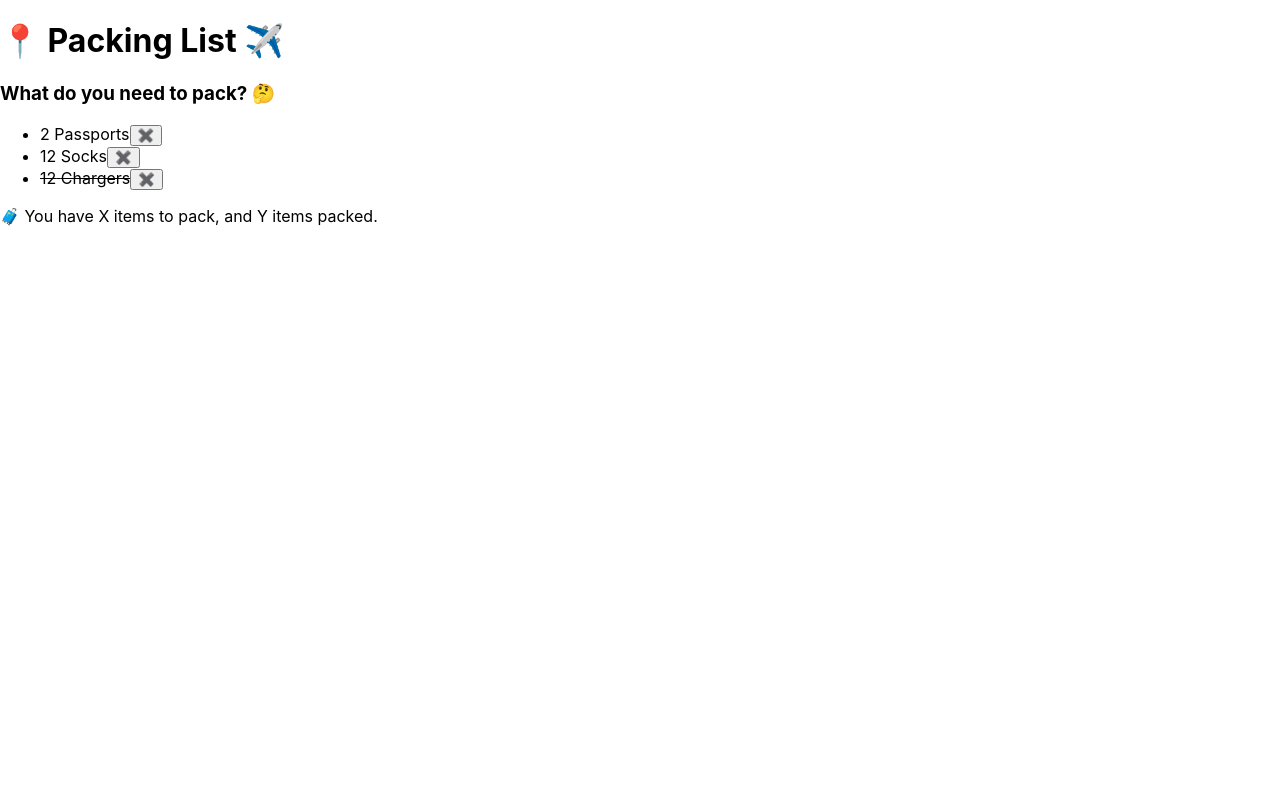
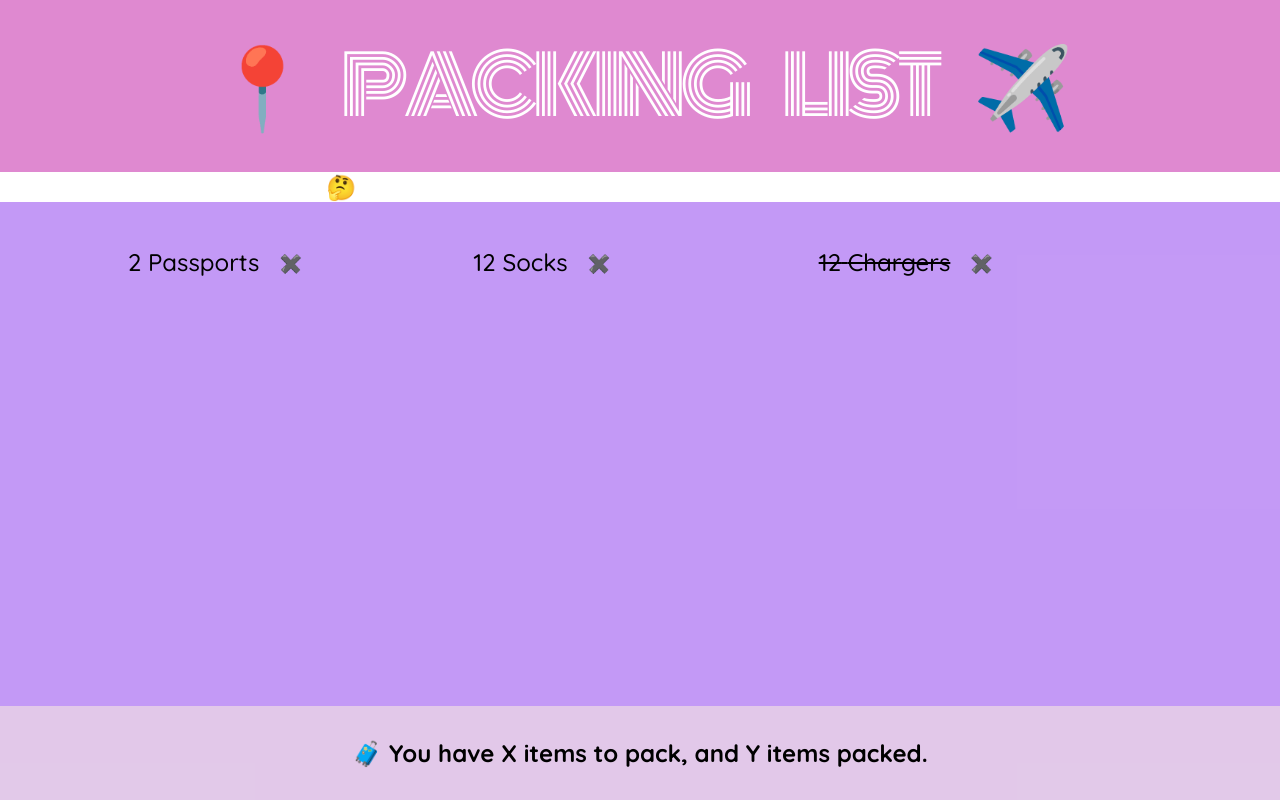
Before and after one commit to habiba2m/travel-list, a React (Create React App) app: page / in a window 1280 px wide. Built offline with nearby package versions, Linux system fonts and the light colour scheme.

Commit message:
add styles

```diff
--- a/src/index.css
+++ b/src/index.css
@@ -1,13 +1,119 @@
-body {
+@import url("https://fonts.googleapis.com/css2?family=Monoton&family=Quicksand:wght@500;700&display=swap");
+
+* {
   margin: 0;
-  font-family: -apple-system, BlinkMacSystemFont, 'Segoe UI', 'Roboto', 'Oxygen',
-    'Ubuntu', 'Cantarell', 'Fira Sans', 'Droid Sans', 'Helvetica Neue',
-    sans-serif;
-  -webkit-font-smoothing: antialiased;
-  -moz-osx-font-smoothing: grayscale;
+  padding: 0;
+  box-sizing: border-box;
 }
 
-code {
-  font-family: source-code-pro, Menlo, Monaco, Consolas, 'Courier New',
-    monospace;
+html {
+  font-size: 62.5%;
 }
+
+body {
+  font-size: 2.4rem;
+  font-family: sans-serif;
+  color: #ffffff;
+  font-family: "Quicksand";
+  font-weight: 500;
+}
+
+.app {
+  width: 100%;
+  height: 100vh;
+  display: grid;
+  grid-template-rows: auto auto 1fr auto;
+}
+
+h1 {
+  text-align: center;
+  background-color: #df89d0;
+  font-family: "Monoton";
+  font-size: 8rem;
+  text-transform: uppercase;
+  font-weight: 400;
+  word-spacing: 30px;
+  letter-spacing: -5px;
+  padding: 2.4rem 0;
+}
+
+.form-question {
+  color: #ebda7b;
+}
+
+h3 {
+  margin-right: 1.6rem;
+  font-size: 2.4rem;
+}
+
+button,
+select,
+input {
+  background-color: #ffffffe7;
+  color: #5a3e2b;
+  font-family: inherit;
+  border: none;
+  border-radius: 10rem;
+  padding: 1.2rem 3.2rem;
+  font-weight: 700;
+  font-size: 1.8rem;
+  cursor: pointer;
+}
+
+.add-form button {
+  text-transform: uppercase;
+  background-color: #e2c8e9fb;
+}
+
+.list {
+  background-color: #ae75f3bb;
+  color: #000000;
+  padding: 4rem 0;
+  display: flex;
+  justify-content: space-between;
+  flex-direction: column;
+  gap: 3.2rem;
+  align-items: center;
+}
+
+.actions button,
+.list select {
+  text-transform: uppercase;
+  padding: 0.8rem 2.4rem;
+  font-size: 1.4rem;
+  font-weight: 700;
+  margin: 0 0.8rem;
+}
+
+.list ul {
+  list-style: none;
+  width: 80%;
+  /* overflow: scroll; */
+  display: grid;
+  grid-template-columns: repeat(auto-fit, minmax(250px, 1fr));
+  gap: 1.2rem;
+  justify-content: center;
+  align-content: start;
+}
+
+.list li {
+  display: flex;
+  align-items: center;
+  gap: 1.2rem;
+}
+.list li button {
+  cursor: pointer;
+  background: none;
+  border: none;
+  font-size: 1.8rem;
+  padding: 0.8rem;
+  transform: translateY(2px);
+}
+
+.stats {
+  color: #000000;
+  background-color: #e2c8e9fb;
+  text-align: center;
+  font-weight: 700;
+  padding: 3.2rem 0;
+}
```
